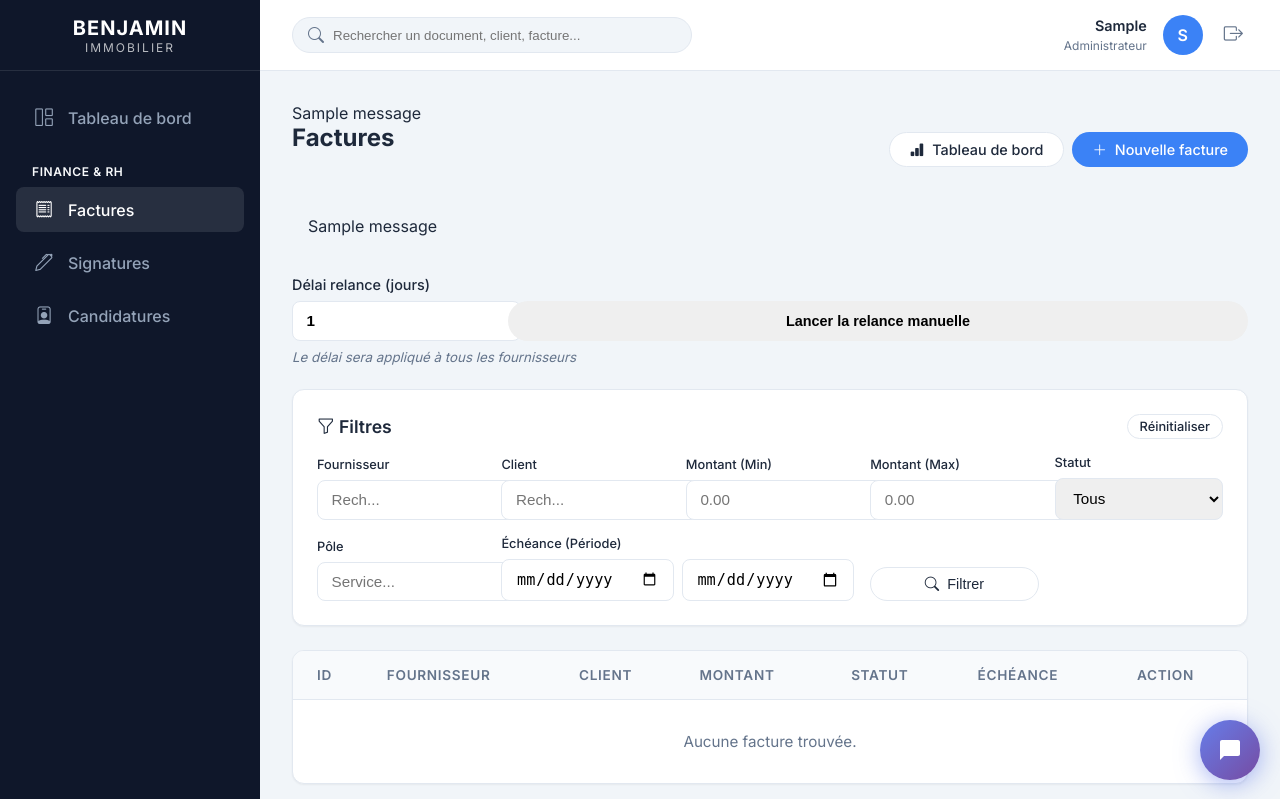
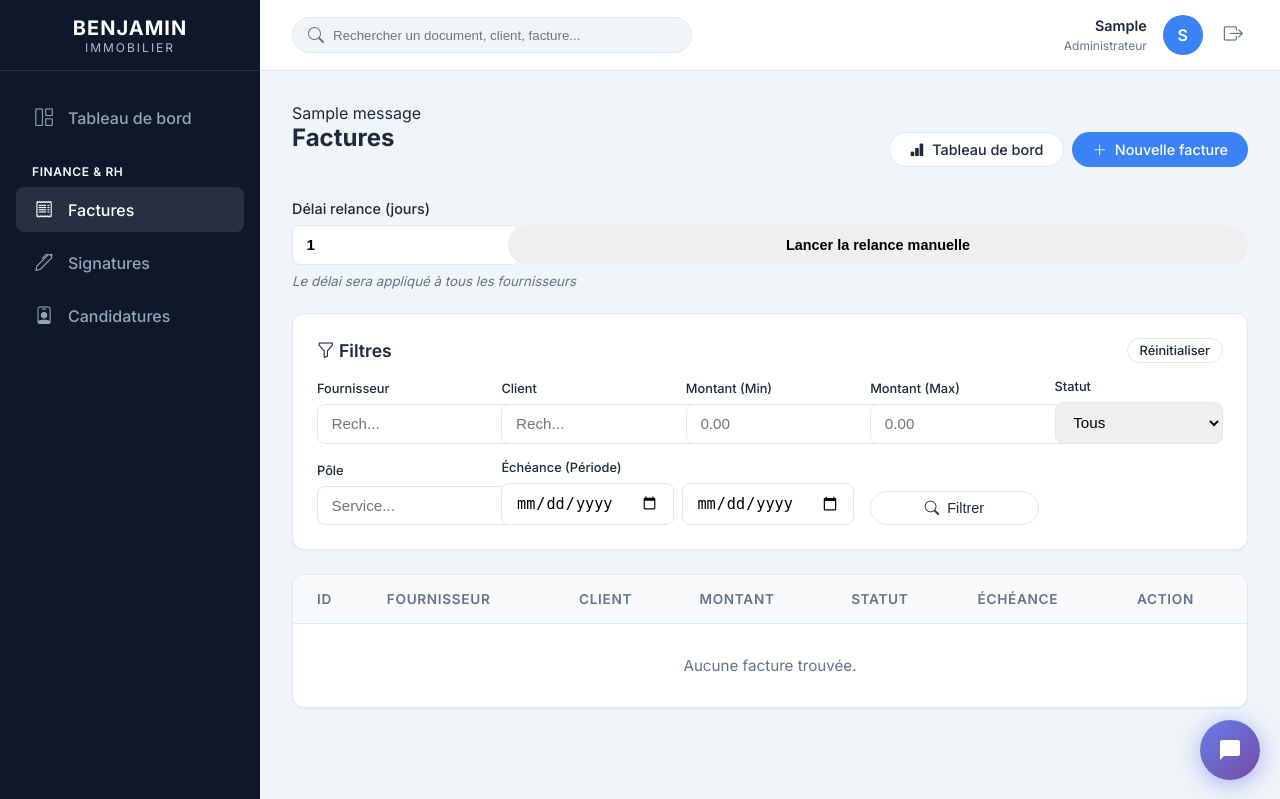
Before and after one commit to ALVARES-Titouan-2326003b/Benjamin-Intranet, a Django app: page /finance/factures/finance/ in a window 1280 px wide. Shown: the top 799 px of the page. Run offline with Django 5.2, Linux system fonts and the light colour scheme; a user stored in the database is signed in; tables that the repository leaves empty hold one stand-in row (values such as "Sample post"); one stand-in notice (Sample message) is shown; parts of the project's set-up code (start-up, migrations or seed data) failed here and were passed over.

Commit message:
fix: affichage du message après relance manuelle en double + gestion du pluriel dans les messages

```diff
--- a/invoices/templates/invoices/invoice_list.html
+++ b/invoices/templates/invoices/invoice_list.html
@@ -16,17 +16,6 @@
         {% endif %}
     </div>
 </div>
-
-<!-- Messages flash Django -->
-{% if messages %}
-<div style="margin-bottom: 1.5rem;">
-    {% for message in messages %}
-    <div class="alert alert-{{ message.tags }}" style="padding: 1rem; border-radius: 8px; margin-bottom: 0.5rem;">
-        {{ message }}
-    </div>
-    {% endfor %}
-</div>
-{% endif %}
 
 <!-- Filters Card -->
 <!-- Bouton Relance Manuelle avec champ délai -->
--- a/invoices/views.py
+++ b/invoices/views.py
@@ -136,15 +136,15 @@ class ManualInvoiceRemindersView(View):
             if result.get('relances_envoyees', 0) > 0:
                 messages.success(
                     request,
-                    f"Relance manuelle terminée avec délai de {delai_relance} jour(s) ! "
-                    f"{result['relances_envoyees']} email(s) envoyé(s) sur "
-                    f"{result['factures_traitees']} facture(s) traitée(s)."
+                    f"Relance manuelle terminée avec délai de {delai_relance} jour{['','s'][delai_relance>1]} ! "
+                    f"{result['relances_envoyees']} email{['','s'][result['relances_envoyees']>1]} envoyé{['','s'][result['relances_envoyees']>1]} sur "
+                    f"{result['factures_traitees']} facture{['','s'][result['factures_traitees']>1]} traitée{['','s'][result['factures_traitees']>1]}."
                 )
             else:
                 messages.info(
                     request,
-                    f"Aucune relance à envoyer pour le moment (délai : {delai_relance} jour(s)). "
-                    f"{result['factures_traitees']} facture(s) vérifiée(s)."
+                    f"Aucune relance à envoyer pour le moment (délai : {delai_relance} jour{['','s'][delai_relance>1]}). "
+                    f"{result['factures_traitees']} facture{['','s'][result['factures_traitees']>1]} vérifiée{['','s'][result['factures_traitees']>1]}."
                 )
         else:
             messages.error(
```
